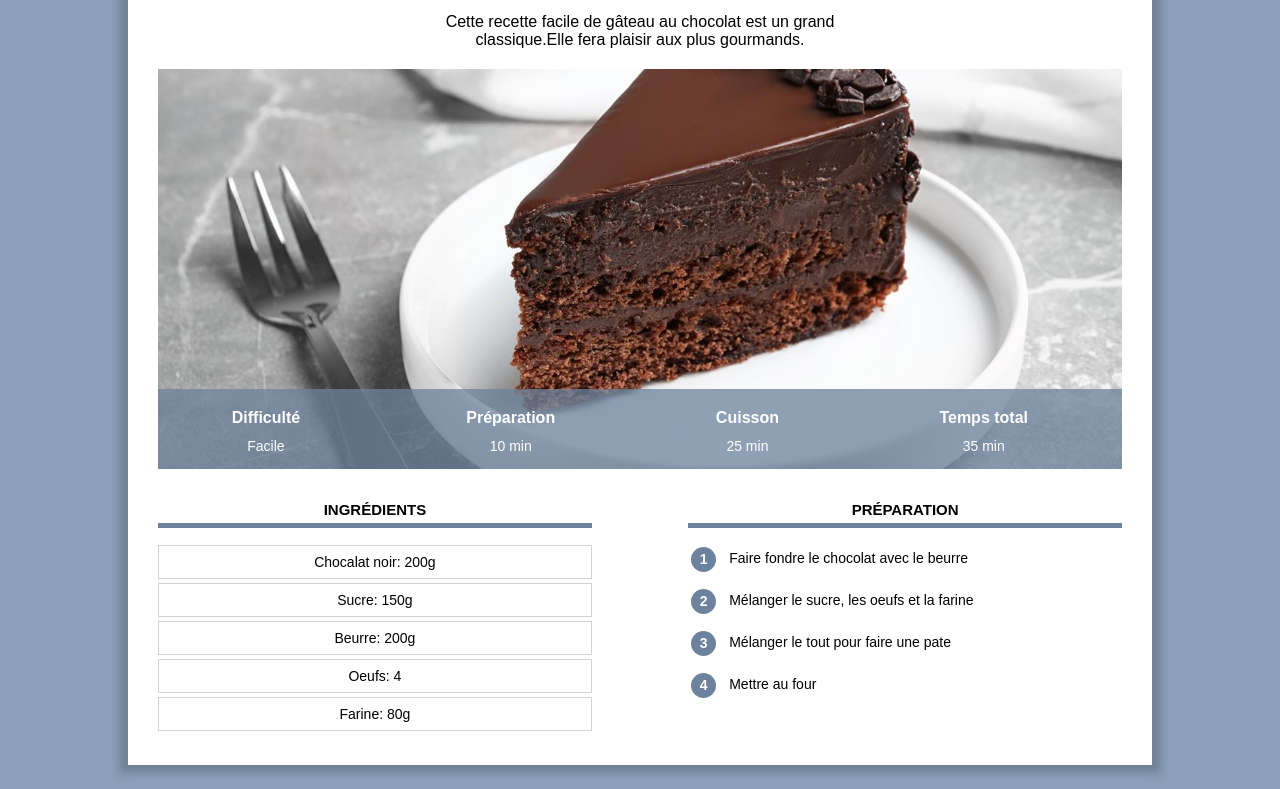
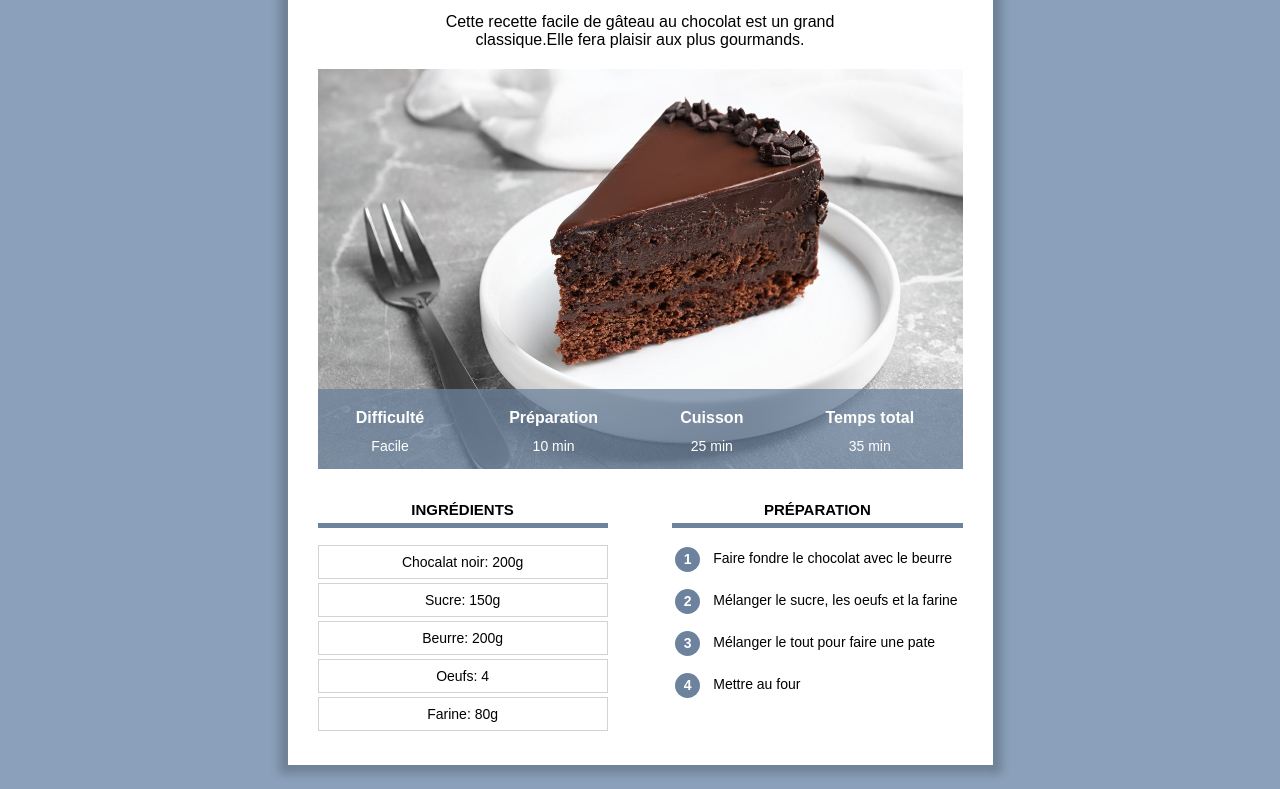
Before and after one commit to MADI201/my_website, a plain HTML site: page index.html in a window 1280 px wide. Shown: the part 146-935 px from the top of the page. Drawn offline with Linux system fonts and the light colour scheme.

Commit message:
Add files via upload

```diff
--- a/chocolate_cake.css
+++ b/chocolate_cake.css
@@ -26,13 +26,12 @@ p.category{
     padding:8px 18px ;
     margin-top: -15px; margin-bottom: 0px;
     font-weight: bold;
-    font-size: 16px;
+    font-size: 16px
 }
 div.content{
     background-color: white;
-    margin: 60px 10% 80px 10%; /* Marge externe */
-    padding: 0px 30px 30px 30px; /* Marge interne */
-    min-width: 350px;
+    margin: 40px 8px 40px 8px; /* Marge externe */
+    padding: 0px 8px 20px 8px; /* Marge interne */
     box-shadow: 0px 0px 9px 9px rgba(0,0,0,0.2);
     overflow: visible;
 }
@@ -55,15 +54,15 @@ div.info{
 }
 table.info{
     position: absolute; bottom: 0; width: 100%;
-    color: white; background-color: #6C829DC0; height: 80px;
+    color: white; background-color: #6C829DC0; height: 50px;
 }
 table.info td{
     text-align: center;
-    font-size: 14px;
+    font-size: 12px;
     vertical-align: top;
 }
 table.info th{
-    font-size: 16px;
+    font-size: 14px;
     vertical-align: bottom;
     padding-bottom: 8px;
 }
@@ -75,19 +74,15 @@ img.info{
     background-color: lightgray;
 }
 div.column{
-    width: 45%;
+    width: 100%;
     margin-top: 20px;
-
-
 }
 
 div.col_1{
     display: inline-block;
-    margin-right: 10%;
+    /*margin-right: 10%;*/
 }
-div.col_2{
-    float: right;
-}
+
 
 div.column h2{
     text-transform: uppercase;
@@ -131,3 +126,46 @@ table.preparation td.preparation_stage{
 table.preparation tr{
     height: 40px;
 }
+
+
+/* Style pour ordianteur*/
+
+@media only screen and (min-width: 768px) {
+    div.content{
+        min-width: 350px;
+        margin: 60px 10% 80px 10%; /* Marge externe */
+        padding: 0px 30px 30px 30px; /* Marge interne */
+}
+
+    table.info{
+        color: white; height: 80px;
+}
+    table.info td{
+        font-size: 14px;
+
+}
+    table.info th{
+        font-size: 16px;
+}
+div.column{
+    width: 45%;
+    margin-top: 20px;
+}
+
+div.col_1{
+    display: inline-block;
+    margin-right: 10%;
+}
+div.col_2{
+    float: right;
+}
+}
+
+@media only screen and (min-width: 900px) {
+    div.content {
+        margin-left: auto;
+        margin-right: auto;
+        width: 645px;
+    }
+
+}
--- a/index.html
+++ b/index.html
@@ -3,6 +3,7 @@
     <head>
         <title>chocolate cake</title>
         <meta charset="UTF-8">
+        <meta name="viewport" content="width=device-width, initial-scale=1.0">
         <link rel="stylesheet" href="chocolate_cake.css"/>
     </head>
      <body>
```
Also changed, not shown: chocolate_cake.html (+1 -0 lines).
